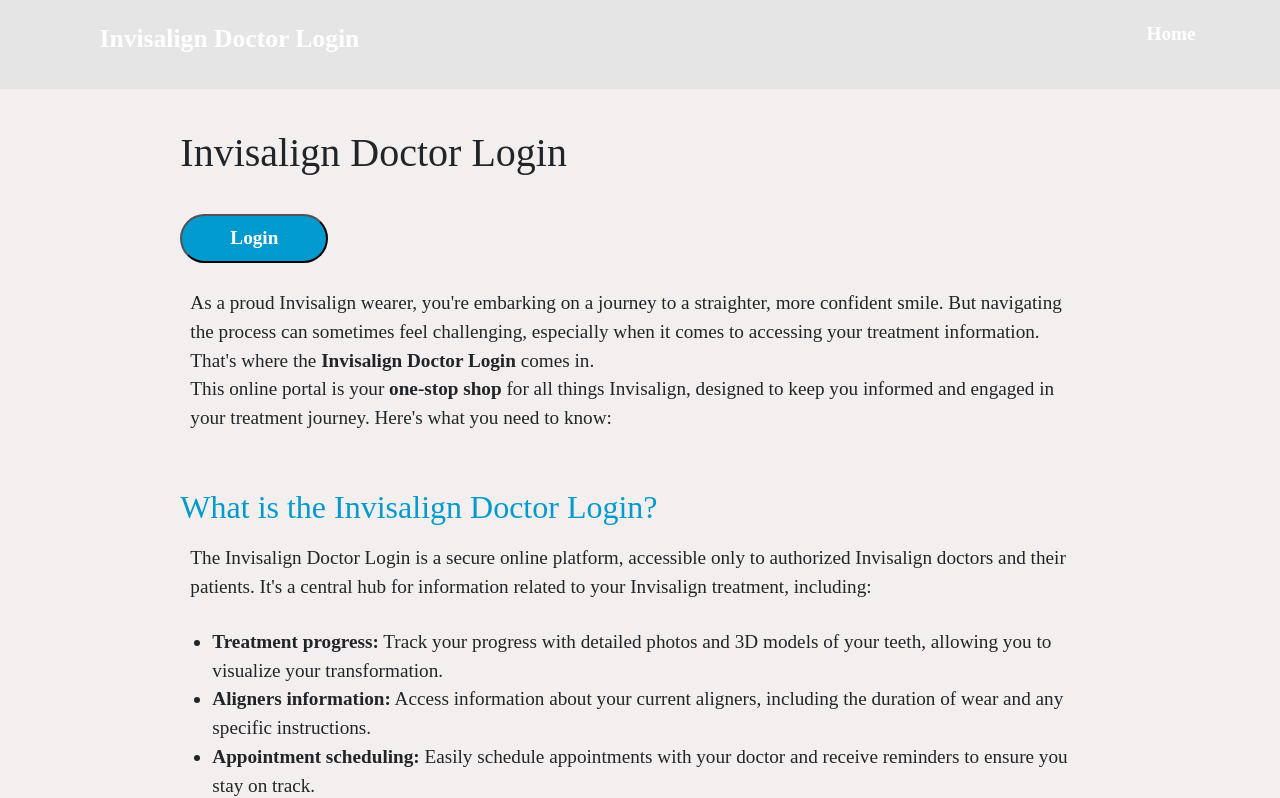
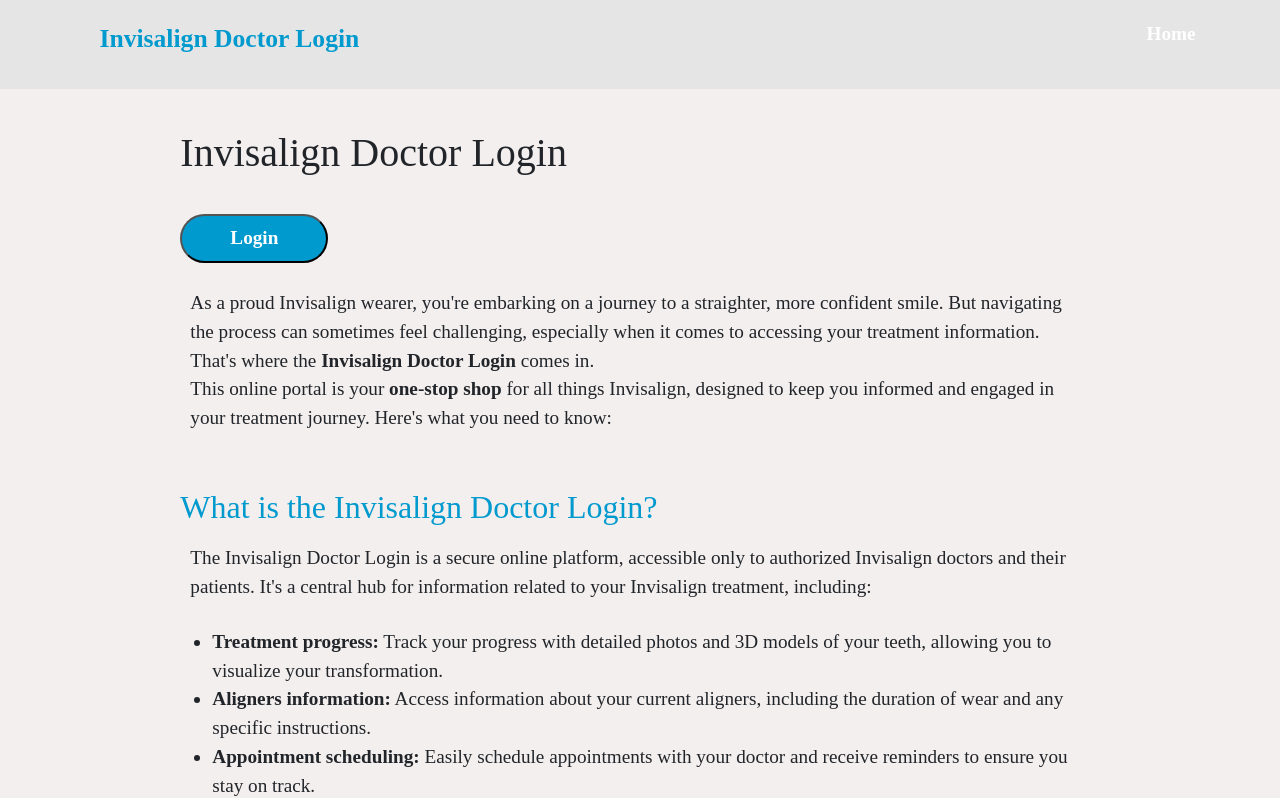
Before and after one commit to invisaligndoctorlogin/invisaligndoctorlogin.github.io, a plain HTML site: page index.html in a window 1280 px wide. In both pictures the pointer is over the link 229 px from the left and 38 px from the top of the page. Shown: the top 798 px of the page. Drawn offline with nearby package versions, Linux system fonts and the light colour scheme.

Commit message:
Update index.html

```diff
--- a/index.html
+++ b/index.html
@@ -43,7 +43,7 @@
             color: white;
         }
         .head a:hover, footer a:hover{
-            color: #fff;
+            color: #009ACE;
         }
         .head{
             background: #E6E5E5;
```
